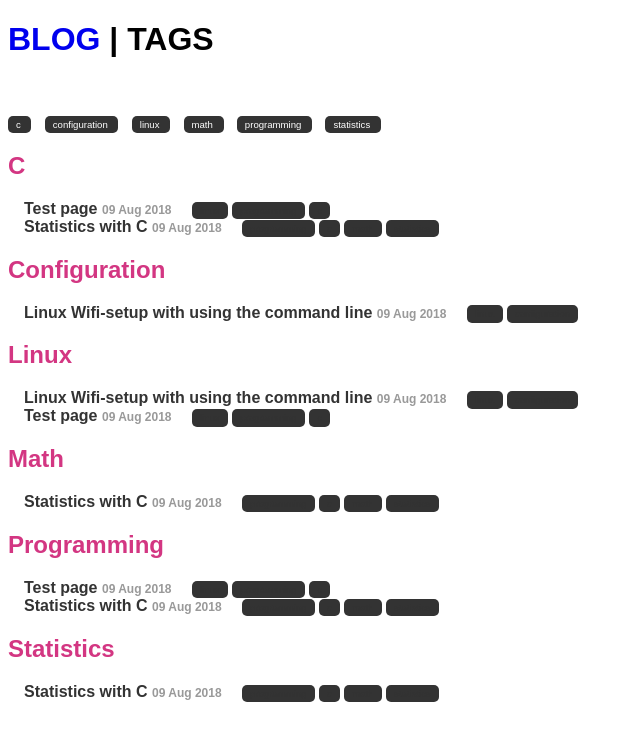
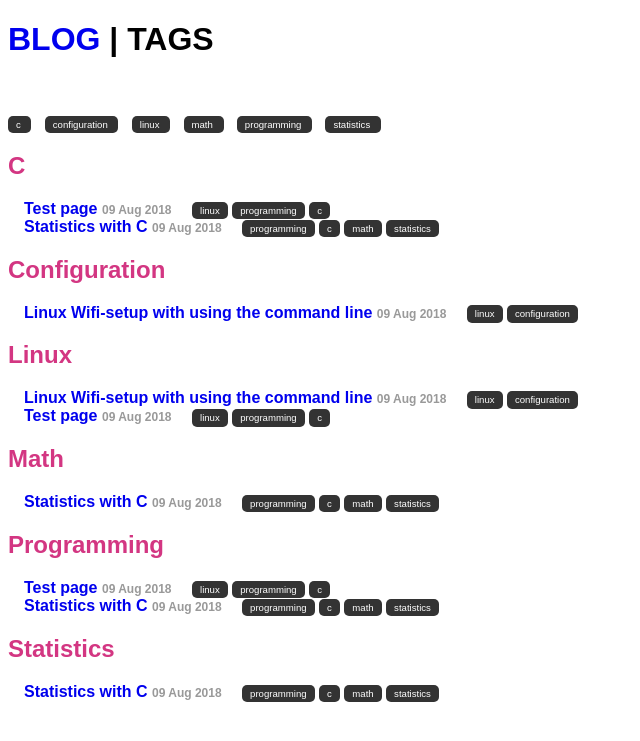
Before and after one commit to execas/execas.github.io, a Jekyll site: the page built from tags.html, in a window 1280 px wide. Shown: the top 741 px of the page, without its empty margins (0-640 px from the left). Built offline with Jekyll 4.4.1, drawn with Linux system fonts in a browser that asks for light colours.

Commit message:
Update execas.css

```diff
--- a/css/execas.css
+++ b/css/execas.css
@@ -46,17 +46,6 @@ a:focus {
     color: #999;
 }
 
-.category-list a {
-  color: #333333;
-}
-
-
-.category-list a:hover {
-  color: #333333;
-  text-decoration: underline;
-}
-
-
 .tag-mark a:hover {
     background-color: #707070;
     color: #fff;
```
